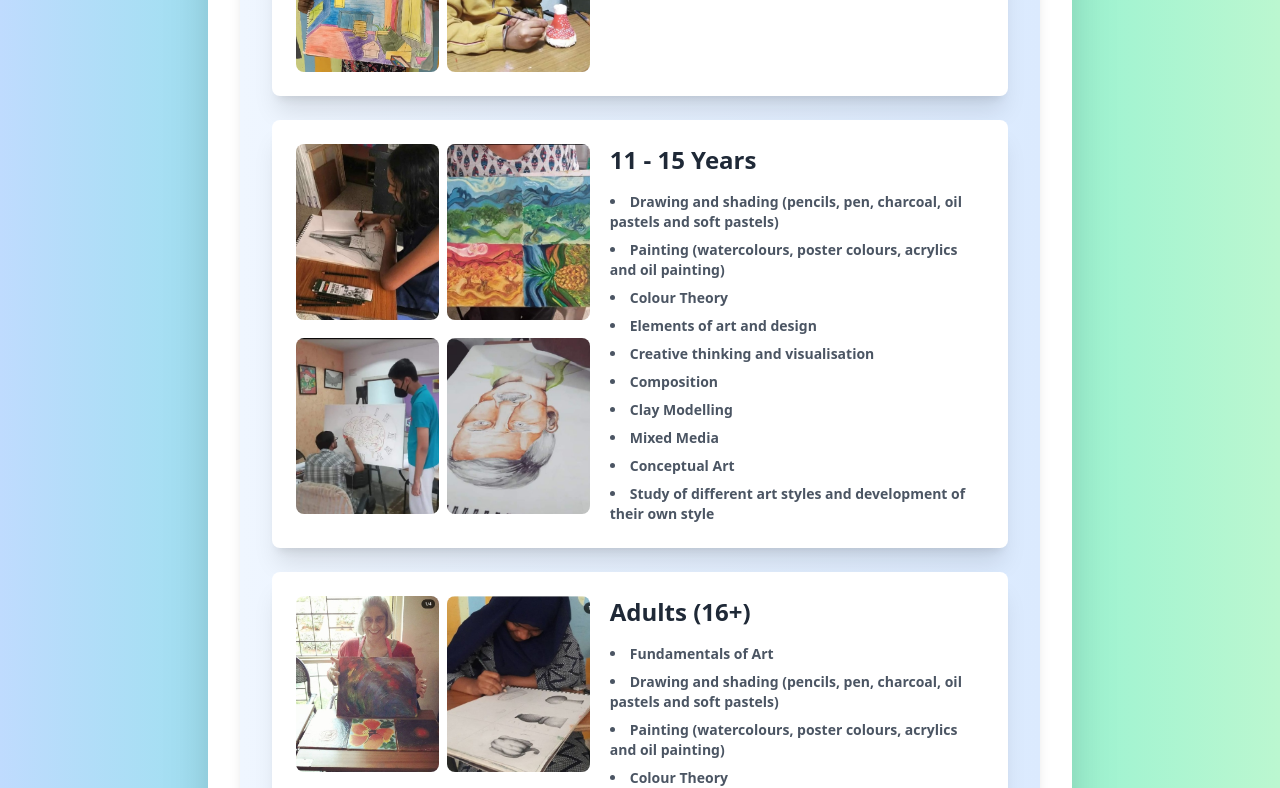
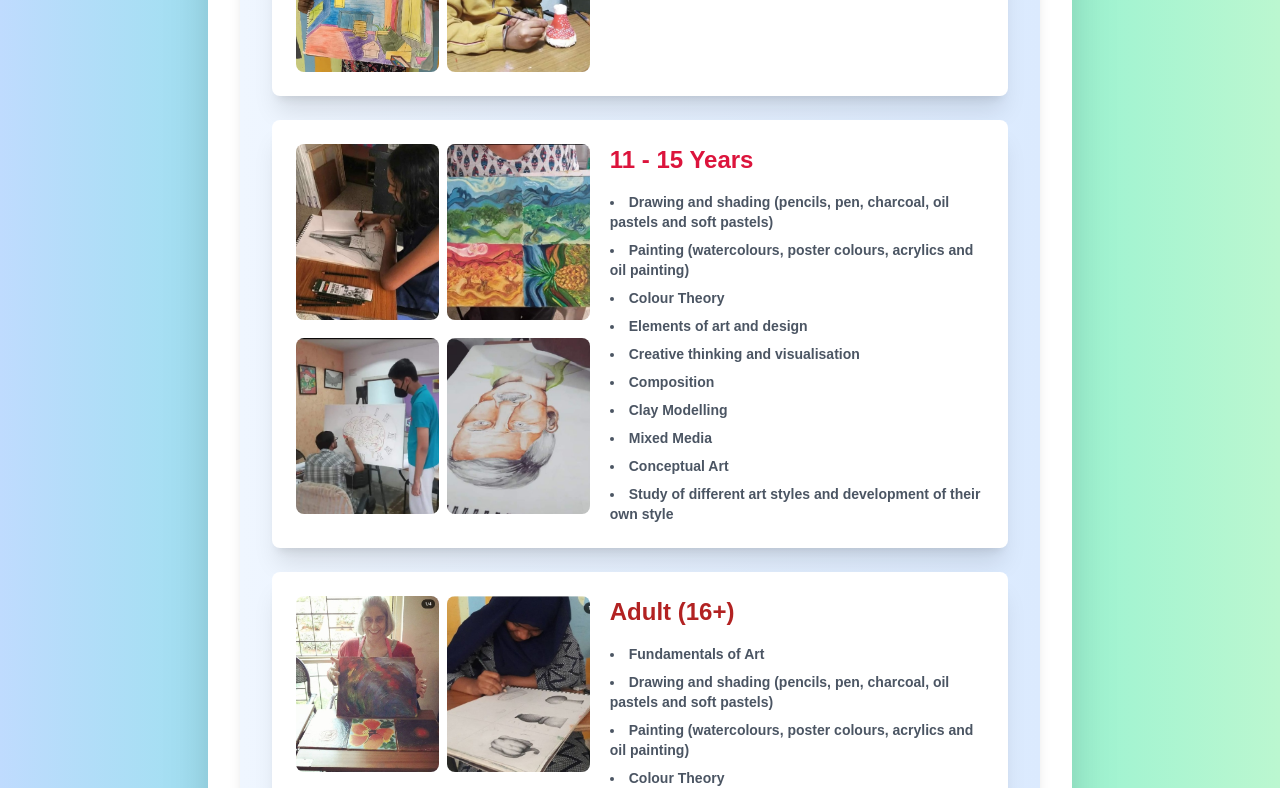
Before and after one commit to YARE0909/arthouse814website, a Next.js app: page /artClasses in a window 1280 px wide. Shown: the part 1080-1868 px from the top of the page. Built offline with nearby package versions, Linux system fonts and the light colour scheme; a web font is replaced by a local one.

Commit message:
Update gallery image paths and implement lazy loading for images

```diff
--- a/src/pages/artClasses/index.tsx
+++ b/src/pages/artClasses/index.tsx
@@ -89,7 +89,7 @@ const Index = () => {
 
           <AgeGroupCard
             id="adults"
-            title="Adults (16+)"
+            title="Adult (16+)"
             description={[
               "Fundamentals of Art",
               "Drawing and shading (pencils, pen, charcoal, oil pastels and soft pastels)",
@@ -129,10 +129,19 @@ const AgeGroupCard = ({
   return (
     <div
       id={id}
-      className="shadow-xl rounded-lg p-6 bg-white transform transition hover:scale-105 flex gap-5 flex-col sm:flex-row"
+      className="shadow-xl rounded-lg p-6 bg-white transform transition hover:scale-105 flex gap-5 flex-col sm:flex-row font-LucidaCalligraphy"
     >
       <div className="sm:w-2/3 sm:order-1">
-        <h1 className="font-bold text-2xl mb-4 text-gray-800">{title}</h1>
+        <h1
+          className={`${"font-bold text-2xl mb-4"}
+          ${id === "fiveToSeven" && "text-orange-400"}
+          ${id === "eightToTen" && "text-green-400"}
+          ${id === "elevenToFifteen" && "text-[#DC143C]"}
+          ${id === "adults" && "text-[#B22222]"}
+          `}
+        >
+          {title}
+        </h1>
         <ul className="list-disc list-inside space-y-2 text-gray-600">
           {description.map((item, index) => (
             <li key={index} className="font-bold text-sm">
--- a/src/pages/events/index.tsx
+++ b/src/pages/events/index.tsx
@@ -24,8 +24,8 @@ const Index = () => {
           </p>
         </div>
         <div className="w-full flex flex-col items-center text-center">
-          <h2 className="font-bold text-4xl text-purple-800 mb-4">
-            Nature Camps
+          <h2 className="font-bold text-4xl text-green-500 mb-4">
+            Nature Camp
           </h2>
           <div className="w-full grid grid-cols-1 gap-4 sm:grid-cols-2 lg:grid-cols-4 lg:grid-rows-2">
             {natureCampPhotos.map((photo, index) => {
--- a/src/pages/index.tsx
+++ b/src/pages/index.tsx
@@ -34,7 +34,7 @@ const Index = () => {
             alt="Arthouse 814 Logo"
             width={200}
             height={200}
-            className="w-1/3"
+            className="w-[20rem]"
           />
         </section>
 
@@ -113,7 +113,7 @@ const Index = () => {
         {/* Art Classes Section */}
         <section className="flex flex-col items-center space-y-4">
           <div>
-            <h1 className="text-3xl font-bold text-[#00FFFF] font-Jokerman">
+            <h1 className="text-3xl font-bold text-[#40c1c3] font-Jokerman">
               Art Classes
             </h1>
           </div>
@@ -244,7 +244,7 @@ const Index = () => {
 
             <div className="w-full p-4 bg-white shadow-xl flex flex-col justify-between gap-5 rounded-lg">
               <div>
-                <h2 className="font-semibold text-center font-LucidaCalligraphy">
+                <h2 className="font-semibold text-center font-LucidaCalligraphy text-[#B22222]">
                   Adult
                 </h2>
                 <ul className="mt-2 space-y-1 text-gray-600 text-sm font-LucidaCalligraphy">
```
Also changed, not shown: src/Data/Gallery.ts (+0 -20 lines), src/Data/Home.ts (+1 -11 lines).
